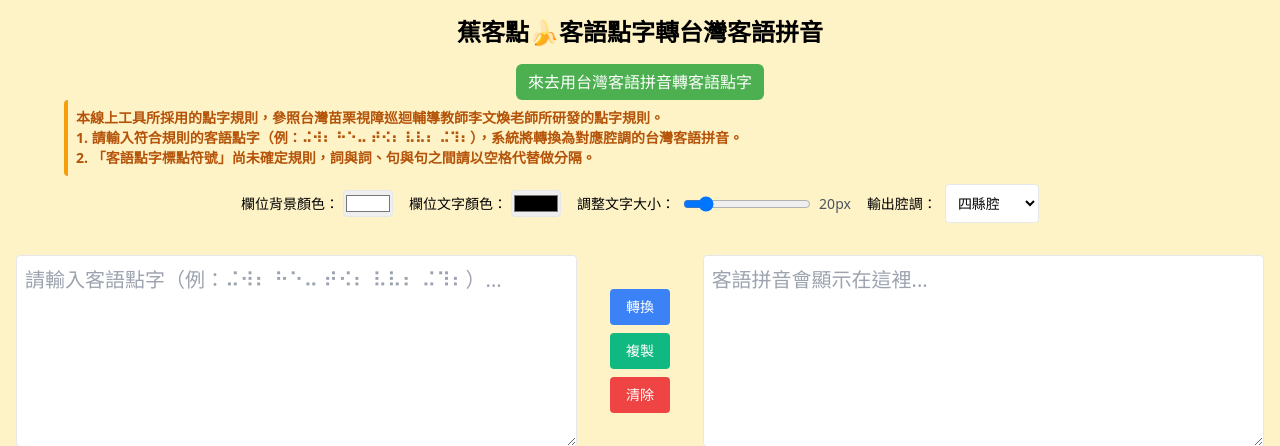
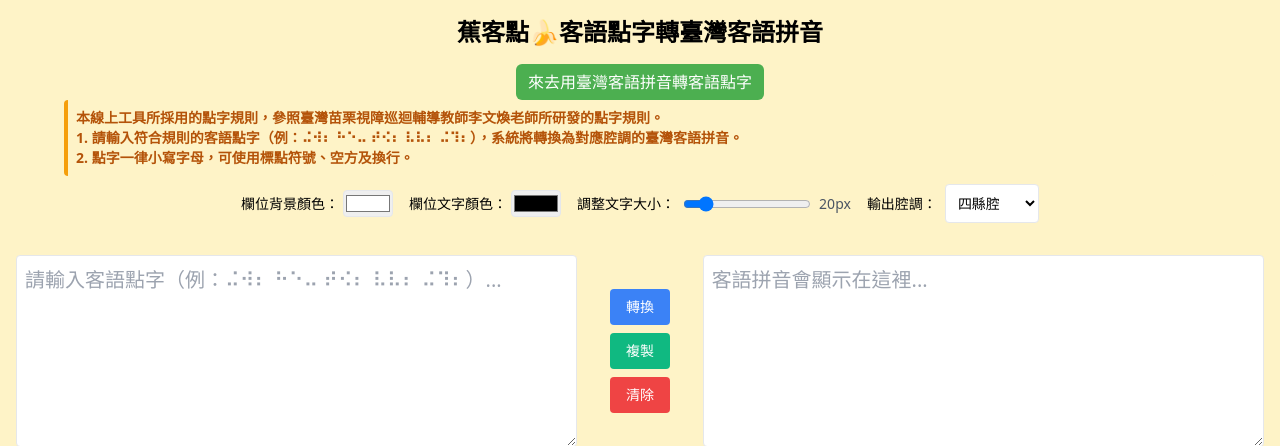
Before and after one commit to hunzan/braille_to_haka, a Flask app: page / in a window 1280 px wide. Shown: the top 446 px of the page. Run offline with Flask 3, Linux system fonts and the light colour scheme.

Commit message:
update index.html

```diff
--- a/templates/index.html
+++ b/templates/index.html
@@ -4,7 +4,7 @@
   <link rel="icon" href="/static/taivi.ico" type="image/x-icon">
   <meta charset="UTF-8" />
   <meta name="viewport" content="width=device-width, initial-scale=1.0" />
-  <title>【蕉客點】客語點字轉台灣客語拼音工具</title>
+  <title>【蕉客點】客語點字轉臺灣客語拼音工具</title>
   <link href="https://cdn.jsdelivr.net/npm/tailwindcss@2.2.19/dist/tailwind.min.css" rel="stylesheet">
   <style>
   .btn {
@@ -35,22 +35,22 @@
 </head>
 <body class="bg-yellow-100 min-h-screen flex flex-col items-center p-4 font-sans">
 <main class="flex-grow w-full flex flex-col items-center">
-  <h1 class="text-2xl font-bold mb-4" tabindex="0">蕉客點🍌客語點字轉台灣客語拼音</h1>
+  <h1 class="text-2xl font-bold mb-4" tabindex="0">蕉客點🍌客語點字轉臺灣客語拼音</h1>
 
     <a href="https://haka-to-braille.up.railway.app/">
       <button style="background-color: #4CAF50; color: white;
                      padding: 6px 12px; font-size: 16px;
                      border: none; border-radius: 6px; cursor: pointer;">
-        來去用台灣客語拼音轉客語點字
+        來去用臺灣客語拼音轉客語點字
       </button>
     </a>
 
   <!-- 使用說明 -->
   <section id="usage" class="bg-yellow-100 border-l-4 border-yellow-500 text-yellow-700 p-2 mb-2 w-full max-w-6xl text-sm rounded"
            role="region" aria-labelledby="usageTitle" tabindex="0">
-    <p><strong>本線上工具所採用的點字規則，參照台灣苗栗視障巡迴輔導教師李文煥老師所研發的點字規則。</strong></p>
-    <p><strong>1. 請輸入符合規則的客語點字（例：⠬⠺⠆ ⠓⠑⠤ ⠞⠪⠆ ⠧⠧⠆ ⠬⠹⠆），系統將轉換為對應腔調的台灣客語拼音。</strong></p>
-    <p><strong>2. 「客語點字標點符號」尚未確定規則，詞與詞、句與句之間請以空格代替做分隔。</strong></p>
+    <p><strong>本線上工具所採用的點字規則，參照臺灣苗栗視障巡迴輔導教師李文煥老師所研發的點字規則。</strong></p>
+    <p><strong>1. 請輸入符合規則的客語點字（例：⠬⠺⠆ ⠓⠑⠤ ⠞⠪⠆ ⠧⠧⠆ ⠬⠹⠆），系統將轉換為對應腔調的臺灣客語拼音。</strong></p>
+    <p><strong>2. 點字一律小寫字母，可使用標點符號、空方及換行。</strong></p>
   </section>
 
    <!-- 功能設定一整排：顏色 + 字體 + 輸出格式 -->
```
